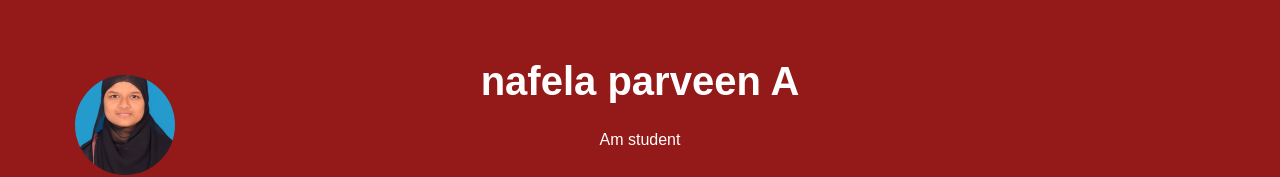
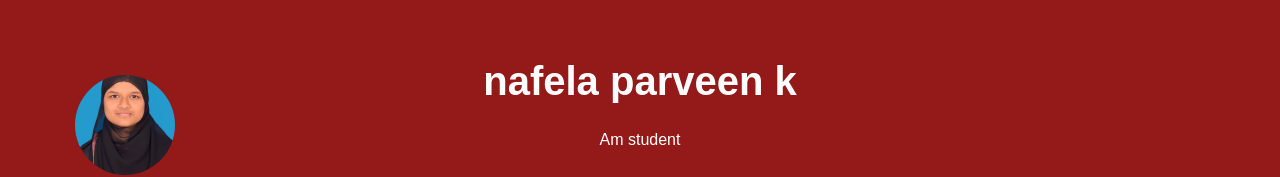
Before and after one commit to Nafelaparveen/digital-portfolio, a plain HTML site: page index.html in a window 1280 px wide. Shown: the top 177 px of the page. Drawn offline with Linux system fonts and the light colour scheme.

Commit message:
Update index.html

```diff
--- a/index.html
+++ b/index.html
@@ -96,7 +96,7 @@
         <div class="header-content">
             <!-- Add your profile picture here -->
             <img src="Nafeela.jpg" alt="Your Profile Picture" class="profile-picture">
-            <h1>nafela parveen A</h1>
+            <h1>nafela parveen k</h1>
             <p>Am student</p>
         </div>
     </header>
```
